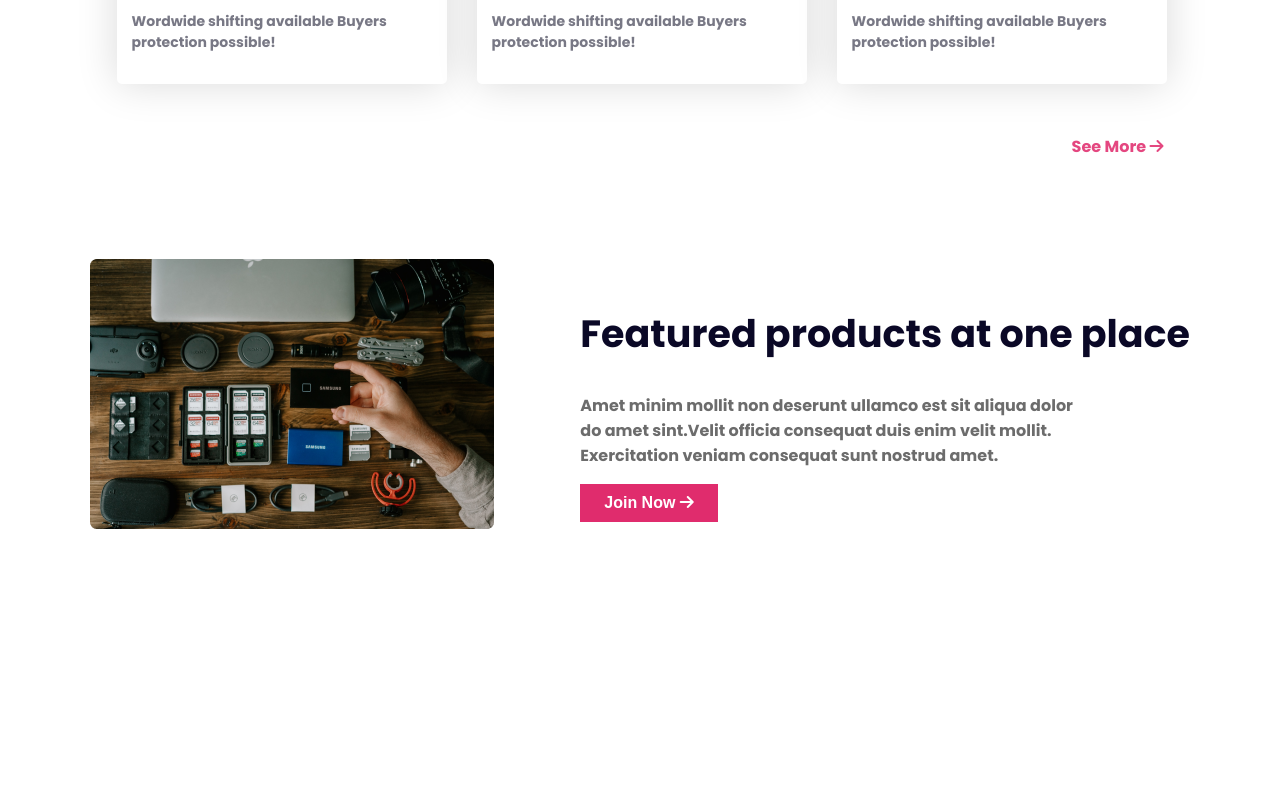
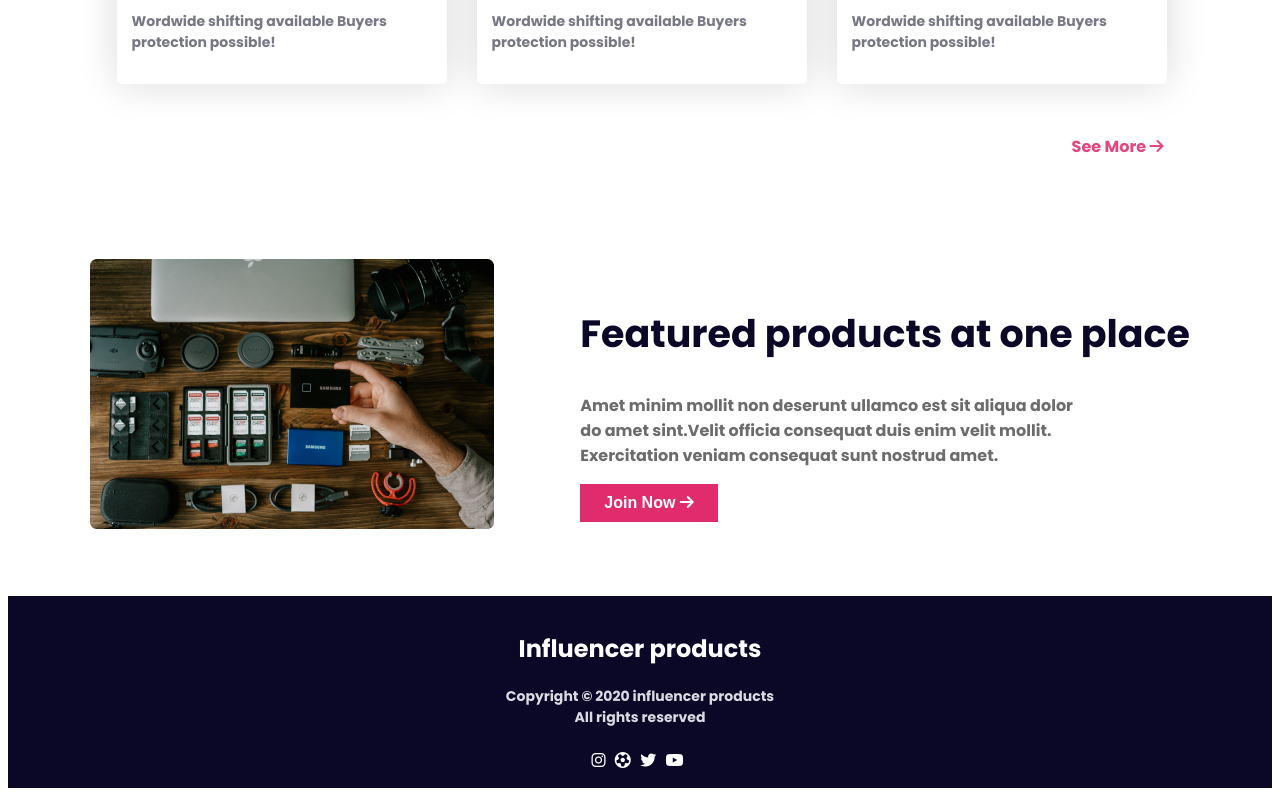
Before and after one commit to AbdurRahman1054/Gear, a plain HTML site: page index.html in a window 1280 px wide. Shown: the part 2326-3122 px from the top of the page. Before the commit the page ends 2870 px from the top, so only its background shows below. Drawn offline with Linux system fonts and the light colour scheme.

Commit message:
complete full landing page

```diff
--- a/index.html
+++ b/index.html
@@ -146,7 +146,27 @@
     </section>
     <!-- end featured section -->
   </main>
-  <footer></footer>
+  <footer>
+    <section class="footer">
+      <div class="footer-text-container">
+        <h2 class="footer-title">Influencer products</h2>
+        <p class="footer-description">Copyright © 2020 influencer products<br>All rights reserved</p>
+      </div>
+      <div class="footer-icon">
+        <a class="messi" href=""><i class="fa-brands fa-instagram"></i></a>
+        <a class="messi" href=""><i class="fa-regular fa-futbol"></i></a>
+        <a class="messi" href=""><i class="fa-brands fa-twitter"></i></a>
+        <a class="messi" href=""><i class="fa-brands fa-youtube"></i></a>
+
+
+
+
+      </div>
+    </section>
+
+
+
+  </footer>
 </body>
 
 </html>
--- a/style.css
+++ b/style.css
@@ -190,6 +190,37 @@ body {
   font-size: 1rem;
   font-weight: 700;
 }
+/* footer */
+.footer {
+  max-width: 100%;
+  height: auto;
+  background-color: #0a0826;
+  margin-top: 60px;
+  padding: 15px;
+}
+.footer-text-container {
+  margin: 20px auto;
+  text-align: center;
+  /* background-color: wheat; */
+}
+.footer-title {
+  color: white;
+  font-size: 1.5rem;
+  font-weight: 700;
+}
+.footer-description {
+  color: #d9dbe1;
+  font-size: 0.875rem;
+  font-weight: 700;
+}
+.footer-icon {
+  /* border: 2px solid white; */
+  text-align: center;
+}
+.messi {
+  color: white;
+  margin-right: 5px;
+}
 
 /* responsive for mobile */
 @media screen and (max-width: 576px) {
```
